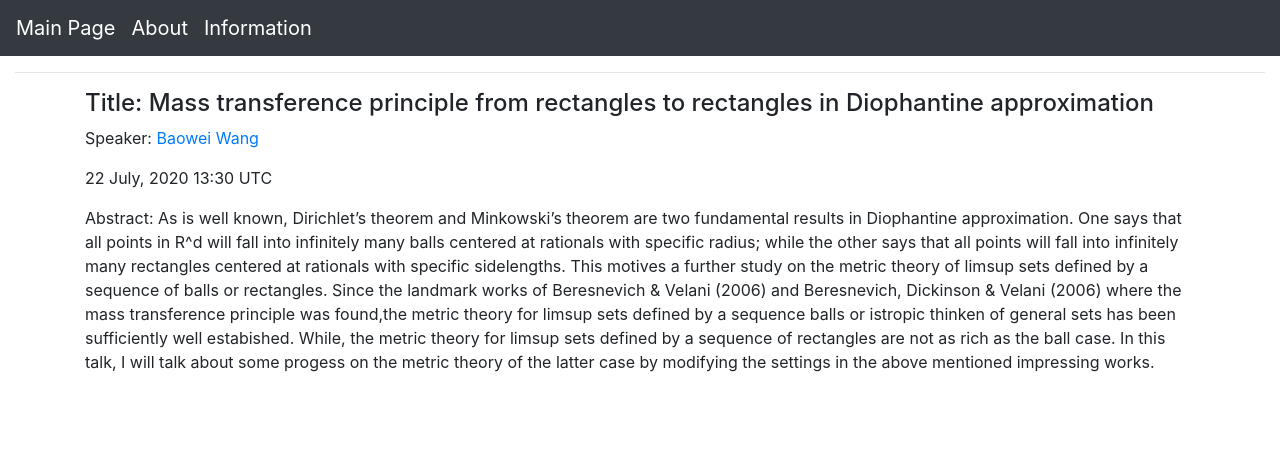
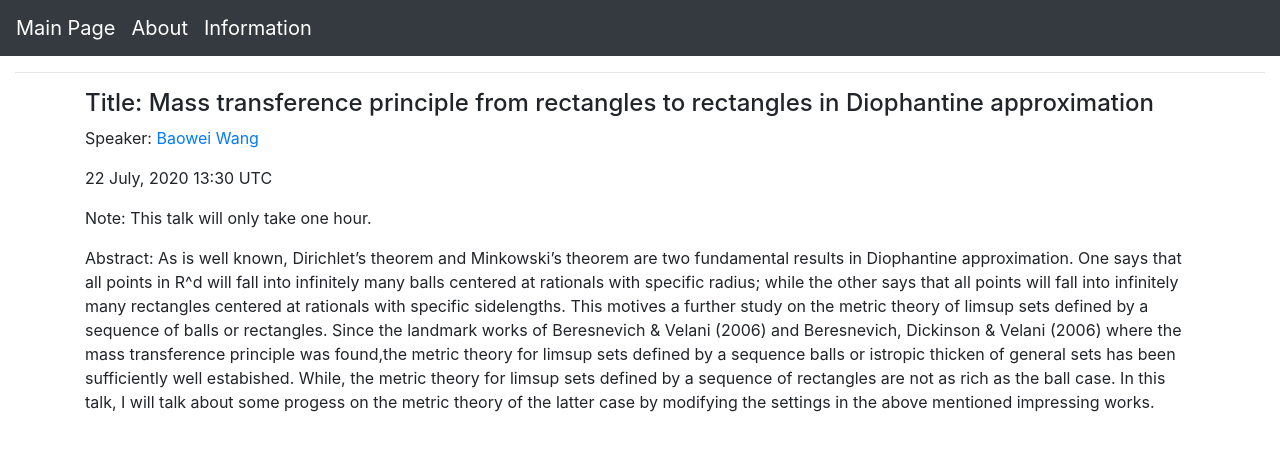
Before and after one commit to lively-cat-lover/DAHD-webinar, a Jekyll site: the page built from _posts/2020-07-22-Baowei-Wang.md, in a window 1280 px wide. Shown: the top 451 px of the page. Built offline with Jekyll 4.4.1, drawn with Linux system fonts in a browser that asks for light colours.

Commit message:
add note to baowei's talk

```diff
--- a/_posts/2020-07-22-Baowei-Wang.md
+++ b/_posts/2020-07-22-Baowei-Wang.md
@@ -6,4 +6,6 @@ date: 2020-07-22 13:30:00 +0000
 categories: Diophantine approximation
 ---
 
-Abstract: As is well known, Dirichlet's theorem and Minkowski's theorem are two fundamental results in Diophantine approximation. One says that all points in R^d will fall into infinitely many balls centered at rationals with specific radius; while the other says that all points will fall into infinitely many rectangles centered at rationals with specific sidelengths. This motives a further study on the metric theory of limsup sets defined by a sequence of balls or rectangles. Since the landmark works of Beresnevich & Velani (2006) and Beresnevich, Dickinson & Velani (2006) where the mass transference principle was found,the metric theory for limsup sets defined by a sequence balls or istropic thinken of general sets has been sufficiently well estabished. While, the metric theory for limsup sets defined by a sequence of rectangles are not as rich as the ball case. In this talk, I will talk about some progess on the metric theory of the latter case by modifying the settings in the above mentioned impressing works.
+Note: This talk will only take one hour.
+
+Abstract: As is well known, Dirichlet's theorem and Minkowski's theorem are two fundamental results in Diophantine approximation. One says that all points in R^d will fall into infinitely many balls centered at rationals with specific radius; while the other says that all points will fall into infinitely many rectangles centered at rationals with specific sidelengths. This motives a further study on the metric theory of limsup sets defined by a sequence of balls or rectangles. Since the landmark works of Beresnevich & Velani (2006) and Beresnevich, Dickinson & Velani (2006) where the mass transference principle was found,the metric theory for limsup sets defined by a sequence balls or istropic thicken of general sets has been sufficiently well estabished. While, the metric theory for limsup sets defined by a sequence of rectangles are not as rich as the ball case. In this talk, I will talk about some progess on the metric theory of the latter case by modifying the settings in the above mentioned impressing works.
```
